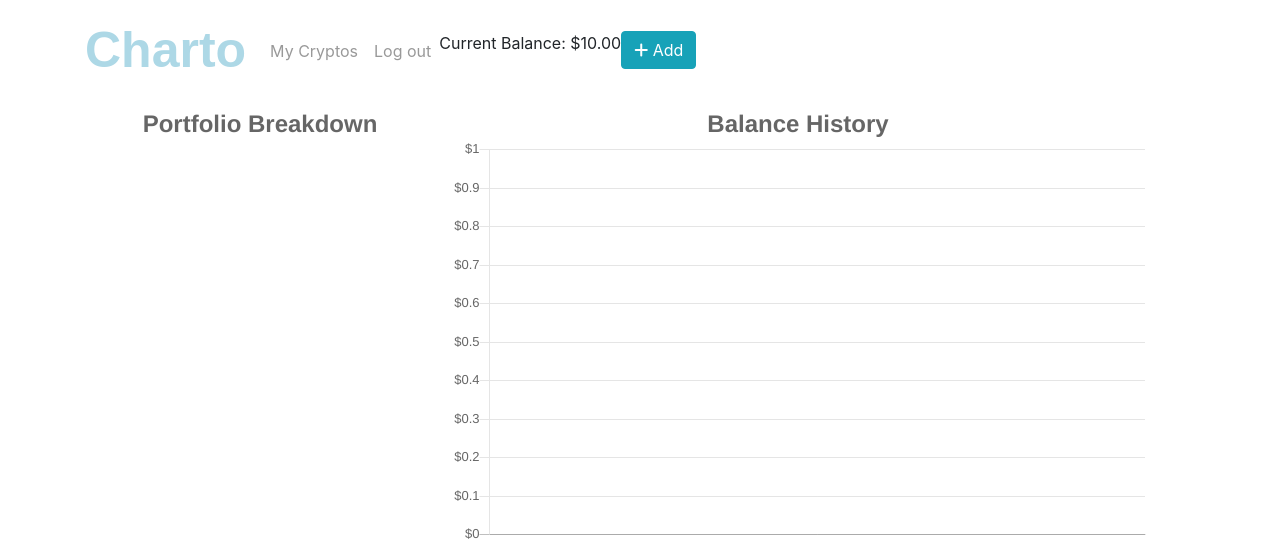
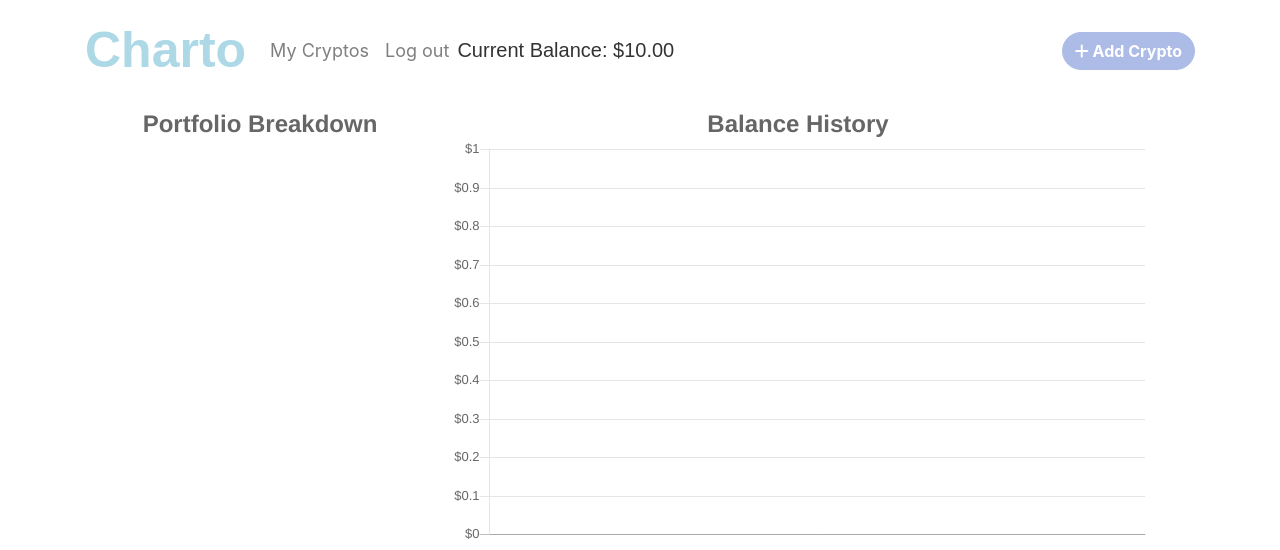
Before and after one commit to PatrickMucsi/Charto, a Django app: template manager/templates/manager/dashboard.html in a window 1280 px wide. Shown: the top 550 px of the page. Run offline with Django 3.2, Linux system fonts and the light colour scheme; the template is opened without the code that fills it: most values are stand-ins (such as "Sample title", 1, 10 or a date in 2020); some libraries are stand-ins or nearby versions; some web fonts are replaced.

Commit message:
more work on navbar in dashboard

```diff
--- a/manager/static/manager/dashboard_style.css
+++ b/manager/static/manager/dashboard_style.css
@@ -5,6 +5,20 @@
   color: #add8e6;
 }
 
-.navbar-light .navbar-nav .nav-link {
-  color: #999;
+.navBarLink {
+  font-size: 18px;
 }
+
+#currentBalance {
+  font-size: 20px;
+  font-family: 'Arial', sans-serif;
+  color: #333;
+  padding-top: 9px;
+}
+
+#addCryptoButton {
+  border-radius: 20px;
+  font-weight: bold;
+  background-color: #adbce6;
+  border: 1px solid #adbce6;
+}
--- a/manager/templates/manager/dashboard.html
+++ b/manager/templates/manager/dashboard.html
@@ -13,16 +13,14 @@
       <div class="container">
         <a id="appName" class="navbar-brand" href="#">Charto</a>
         <div class="collapse navbar-collapse">
-          <ul class="navbar-nav">
-            <li class="nav-item"><a class="nav-link" href="{% url 'manager:my_cryptos' %}">My Cryptos</a></li>
-            <li class="nav-item"><a class="nav-link" href="{% url 'logout_user' %}">Log out</a></li>
-            <li class="nav-item">Current Balance: ${{ current_balance | floatformat:2 | intcomma }}</li>
-            <li class="nav-item">
-              <button id="addCryptoButton" type="button" class="btn btn-info" data-toggle="modal" data-target="#exampleModal">
-                <i class="fas fa-plus"></i> Add
-              </button>
-            </li>
+          <ul class="navbar-nav mr-auto">
+            <li class="nav-item"><a class="nav-link navBarLink" href="{% url 'manager:my_cryptos' %}">My Cryptos</a></li>
+            <li class="nav-item"><a class="nav-link navBarLink" href="{% url 'logout_user' %}">Log out</a></li>
+            <li class="nav-item"><h3 id="currentBalance">Current Balance: ${{ current_balance | floatformat:2 | intcomma }}</h3></li>
           </ul>
+          <button id="addCryptoButton" type="button" class="btn btn-info" data-toggle="modal" data-target="#exampleModal">
+            <i class="fas fa-plus"></i> Add Crypto
+          </button>
         </div>
       </div>
     </nav>
--- a/manager/views.py
+++ b/manager/views.py
@@ -30,6 +30,7 @@ def login_user(request):
     login(request, user)
     return redirect('/dashboard')
 
+# Create a new user and account
 def signup_user(request):
     if request.method == "POST":
         form = RegisterForm(request.POST)
```
